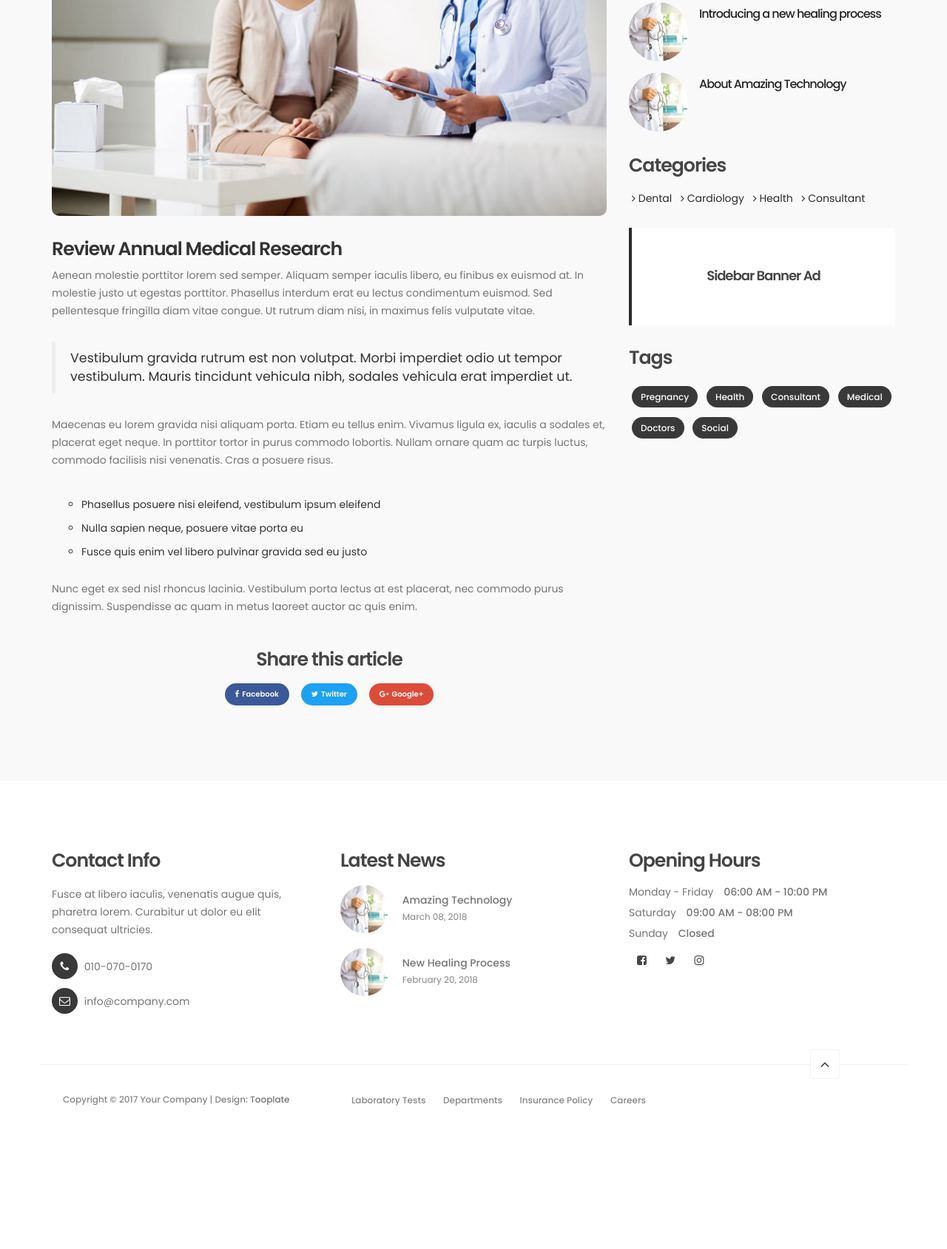
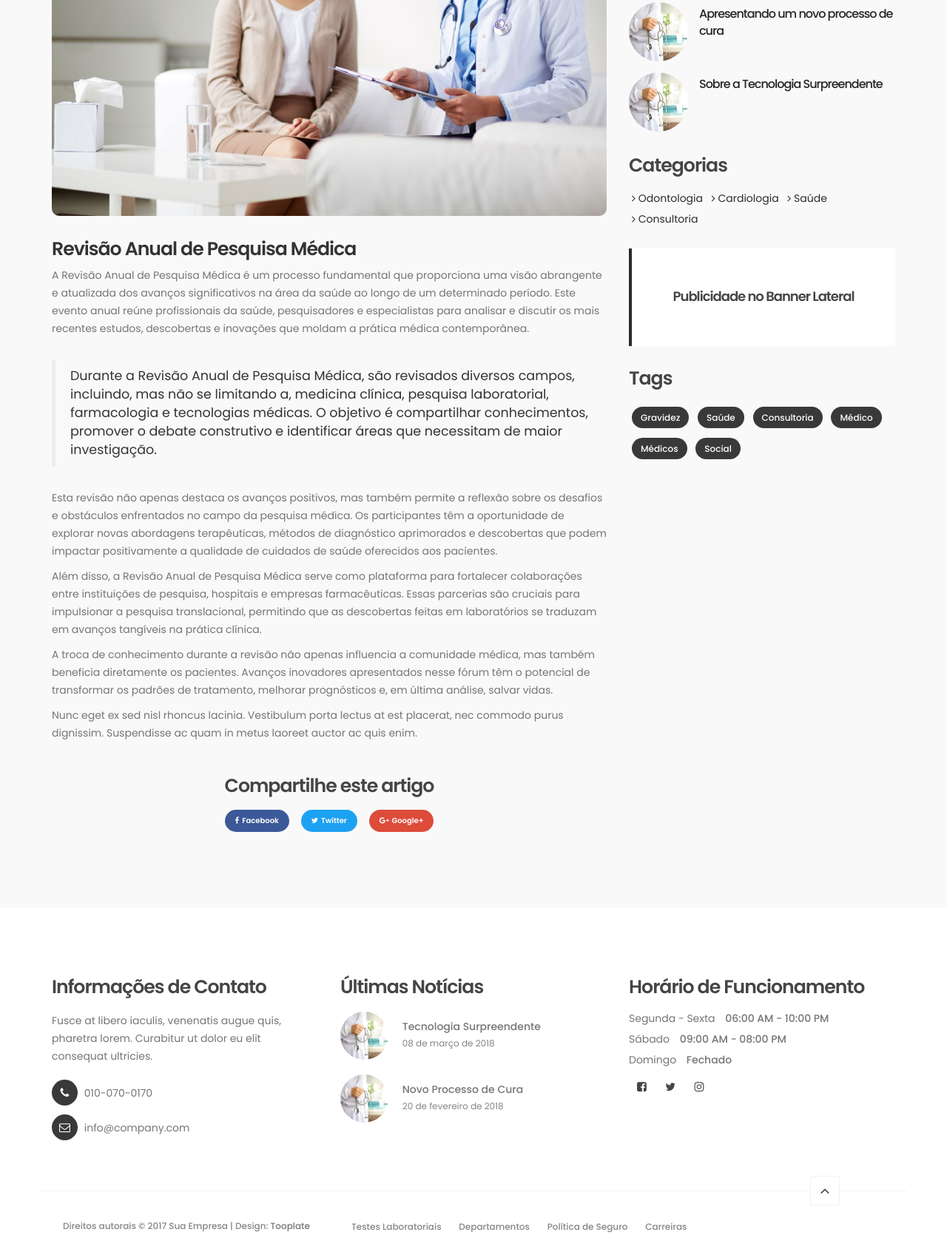
Before and after one commit to sspwn/InterMed, a plain HTML site: page news-detail.html in a window 1280 px wide. Shown: the part 423-2112 px from the top of the page at 74% size. Before the commit the page ends 1978 px from the top, so only its background shows below. Drawn offline with nearby package versions, Linux system fonts and the light colour scheme; a script that the page names is missing.

Commit message:
Add files via upload

```diff
--- a/news-detail.html
+++ b/news-detail.html
@@ -1,5 +1,6 @@
 <!DOCTYPE html>
 <html lang="en">
+
 <head>
 
      <title>Health Template - News Page</title>
@@ -30,9 +31,10 @@ http://www.tooplate.com/view/2098-health
      <link rel="stylesheet" href="css/tooplate-style.css">
 
 </head>
+
 <body id="top" data-spy="scroll" data-target=".navbar-collapse" data-offset="50">
 
-     <!-- PRE LOADER -->
+     <!-- PRÉ-CARREGADOR -->
      <section class="preloader">
           <div class="spinner">
 
@@ -42,19 +44,21 @@ http://www.tooplate.com/view/2098-health
      </section>
 
 
-     <!-- HEADER -->
+     <!-- CABEÇALHO -->
      <header>
           <div class="container">
                <div class="row">
 
                     <div class="col-md-4 col-sm-3">
-                         <p>Welcome to a Professional Health Care</p>
+                         <p>Bem-vindo a um Atendimento de Saúde Profissional</p>
                     </div>
 
                     <div class="col-md-8 col-sm-9 text-align-right">
                          <span class="phone-icon"><i class="fa fa-phone"></i> 010-060-0160</span>
-                         <span class="date-icon"><i class="fa fa-calendar-plus-o"></i> 6:00 AM - 10:00 PM (Mon-Fri)</span>
-                         <span class="email-icon"><i class="fa fa-envelope-o"></i> <a href="#">info@company.com</a></span>
+                         <span class="date-icon"><i class="fa fa-calendar-plus-o"></i> 6:00 AM - 10:00 PM
+                              (Seg-Sex)</span>
+                         <span class="email-icon"><i class="fa fa-envelope-o"></i> <a
+                                   href="#">info@company.com</a></span>
                     </div>
 
                </div>
@@ -73,19 +77,19 @@ http://www.tooplate.com/view/2098-health
                          <span class="icon icon-bar"></span>
                     </button>
 
-                    <!-- lOGO TEXT HERE -->
-                    <a href="index.html" class="navbar-brand"><i class="fa fa-h-square"></i>ealth Center</a>
+                    <!-- TEXTO DO LOGOTIPO AQUI -->
+                    <a href="index.html" class="navbar-brand"><i class="fa fa-h-square"></i>Centro de Saúde</a>
                </div>
 
-               <!-- MENU LINKS -->
+               <!-- LINKS DO MENU -->
                <div class="collapse navbar-collapse">
                     <ul class="nav navbar-nav navbar-right">
-                         <li><a href="index.html#top" class="smoothScroll">Home</a></li>
-                         <li><a href="index.html#about" class="smoothScroll">About Us</a></li>
-                         <li><a href="index.html#team" class="smoothScroll">Our Staff</a></li>
-                         <li><a href="index.html#news" class="smoothScroll">News</a></li>
-                         <li><a href="index.html#google-map" class="smoothScroll">Contact</a></li>
-                         <li class="appointment-btn"><a href="index.html#appointment">Make an appointment</a></li>
+                         <li><a href="index.html#top" class="smoothScroll">Início</a></li>
+                         <li><a href="index.html#about" class="smoothScroll">Sobre Nós</a></li>
+                         <li><a href="index.html#team" class="smoothScroll">Nossa Equipe</a></li>
+                         <li><a href="index.html#news" class="smoothScroll">Notícias</a></li>
+                         <li><a href="index.html#google-map" class="smoothScroll">Contato</a></li>
+                         <li class="appointment-btn"><a href="index.html#appointment">Agende uma consulta</a></li>
                     </ul>
                </div>
 
@@ -93,31 +97,49 @@ http://www.tooplate.com/view/2098-health
      </section>
 
 
-     <!-- NEWS DETAIL -->
+     <!-- DETALHES DA NOTÍCIA -->
      <section id="news-detail" data-stellar-background-ratio="0.5">
           <div class="container">
                <div class="row">
 
                     <div class="col-md-8 col-sm-7">
-                         <!-- NEWS THUMB -->
+                         <!-- THUMB DA NOTÍCIA -->
                          <div class="news-detail-thumb">
                               <div class="news-image">
                                    <img src="images/news-image3.jpg" class="img-responsive" alt="">
                               </div>
-                              <h3>Review Annual Medical Research</h3>
-                              <p>Aenean molestie porttitor lorem sed semper. Aliquam semper iaculis libero, eu finibus ex euismod at. In molestie justo ut egestas porttitor. Phasellus interdum erat eu lectus condimentum euismod. Sed pellentesque fringilla diam vitae congue. Ut rutrum diam nisi, in maximus felis vulputate vitae.</p>
-                              <blockquote>Vestibulum gravida rutrum est non volutpat. Morbi imperdiet odio ut tempor vestibulum. Mauris tincidunt vehicula nibh, sodales vehicula erat imperdiet ut.</blockquote>
-                              <p>Maecenas eu lorem gravida nisi aliquam porta. Etiam eu tellus enim. Vivamus ligula ex, iaculis a sodales et, placerat eget neque. In porttitor tortor in purus commodo lobortis. Nullam ornare quam ac turpis luctus, commodo facilisis nisi venenatis. Cras a posuere risus.</p>
+                              <h3>Revisão Anual de Pesquisa Médica</h3>
+                              <p>A Revisão Anual de Pesquisa Médica é um processo fundamental que proporciona uma visão
+                                   abrangente e atualizada dos avanços significativos na área da saúde ao longo de um
+                                   determinado período. Este evento anual reúne profissionais da saúde, pesquisadores e
+                                   especialistas para analisar e discutir os mais recentes estudos, descobertas e
+                                   inovações que moldam a prática médica contemporânea.</p>
+                              <blockquote>Durante a Revisão Anual de Pesquisa Médica, são revisados diversos campos,
+                                   incluindo, mas não se limitando a, medicina clínica, pesquisa laboratorial,
+                                   farmacologia e tecnologias médicas. O objetivo é compartilhar conhecimentos, promover
+                                   o debate construtivo e identificar áreas que necessitam de maior investigação.
+                              </blockquote>
+                              <p>Esta revisão não apenas destaca os avanços positivos, mas também permite a reflexão
+                                   sobre os desafios e obstáculos enfrentados no campo da pesquisa médica. Os
+                                   participantes têm a oportunidade de explorar novas abordagens terapêuticas, métodos
+                                   de diagnóstico aprimorados e descobertas que podem impactar positivamente a qualidade
+                                   de cuidados de saúde oferecidos aos pacientes.</p>
+                              <p>Além disso, a Revisão Anual de Pesquisa Médica serve como plataforma para fortalecer
+                                   colaborações entre instituições de pesquisa, hospitais e empresas farmacêuticas.
+                                   Essas parcerias são cruciais para impulsionar a pesquisa translacional, permitindo
+                                   que as descobertas feitas em laboratórios se traduzam em avanços tangíveis na prática
+                                   clínica.</p>
+                              <p>A troca de conhecimento durante a revisão não apenas influencia a comunidade médica,
+                                   mas também beneficia diretamente os pacientes. Avanços inovadores apresentados nesse
+                                   fórum têm o potencial de transformar os padrões de tratamento, melhorar prognósticos
+                                   e, em última análise, salvar vidas.
+                              </p>
 
-                              <ul>
-                                   <li>Phasellus posuere nisi eleifend, vestibulum ipsum eleifend</li>
-                                   <li>Nulla sapien neque, posuere vitae porta eu</li>
-                                   <li>Fusce quis enim vel libero pulvinar gravida sed eu justo</li>
-                              </ul>
-
-                              <p>Nunc eget ex sed nisl rhoncus lacinia. Vestibulum porta lectus at est placerat, nec commodo purus dignissim. Suspendisse ac quam in metus laoreet auctor ac quis enim.</p>
+                              <p>Nunc eget ex sed nisl rhoncus lacinia. Vestibulum porta lectus at est placerat, nec
+                                   commodo purus dignissim. Suspendisse ac quam in metus laoreet auctor ac quis enim.
+                              </p>
                               <div class="news-social-share">
-                                   <h4>Share this article</h4>
+                                   <h4>Compartilhe este artigo</h4>
                                    <a href="#" class="btn btn-primary"><i class="fa fa-facebook"></i>Facebook</a>
                                    <a href="#" class="btn btn-success"><i class="fa fa-twitter"></i>Twitter</a>
                                    <a href="#" class="btn btn-danger"><i class="fa fa-google-plus"></i>Google+</a>
@@ -128,51 +150,56 @@ http://www.tooplate.com/view/2098-health
                     <div class="col-md-4 col-sm-5">
                          <div class="news-sidebar">
                               <div class="news-author">
-                                   <h4>About the author</h4>
-                                   <p>Lorem ipsum dolor sit amet, maecenas eget vestibulum justo imperdiet, wisi risus purus augue vulputate voluptate neque.</p>
+                                   <h4>Sobre o autor</h4>
+                                   <p>Lorem ipsum dolor sit amet, maecenas eget vestibulum justo imperdiet, wisi risus
+                                        purus augue vulputate voluptate neque.</p>
                               </div>
 
                               <div class="recent-post">
-                                   <h4>Recent Posts</h4>
+                                   <h4>Postagens Recentes</h4>
 
                                    <div class="media">
                                         <div class="media-object pull-left">
-                                                  <a href="#"><img src="images/news-image.jpg" class="img-responsive" alt=""></a>
+                                             <a href="#"><img src="images/news-image.jpg" class="img-responsive"
+                                                       alt=""></a>
                                         </div>
                                         <div class="media-body">
-                                                  <h4 class="media-heading"><a href="#">Introducing a new healing process</a></h4>
+                                             <h4 class="media-heading"><a href="#">Apresentando um novo processo de
+                                                       cura</a></h4>
                                         </div>
                                    </div>
 
                                    <div class="media">
                                         <div class="media-object pull-left">
-                                                  <a href="#"><img src="images/news-image.jpg" class="img-responsive" alt=""></a>
+                                             <a href="#"><img src="images/news-image.jpg" class="img-responsive"
+                                                       alt=""></a>
                                         </div>
-                                             <div class="media-body">
-                                                  <h4 class="media-heading"><a href="#">About Amazing Technology</a></h4>
+                                        <div class "media-body">
+                                             <h4 class="media-heading"><a href="#">Sobre a Tecnologia Surpreendente</a>
+                                             </h4>
                                         </div>
                                    </div>
                               </div>
 
                               <div class="news-categories">
-                                   <h4>Categories</h4>
-                                        <li><a href="#"><i class="fa fa-angle-right"></i> Dental</a></li>
-                                        <li><a href="#"><i class="fa fa-angle-right"></i> Cardiology</a></li>
-                                        <li><a href="#"><i class="fa fa-angle-right"></i> Health</a></li>
-                                        <li><a href="#"><i class="fa fa-angle-right"></i> Consultant</a></li>
+                                   <h4>Categorias</h4>
+                                   <li><a href="#"><i class="fa fa-angle-right"></i> Odontologia</a></li>
+                                   <li><a href="#"><i class="fa fa-angle-right"></i> Cardiologia</a></li>
+                                   <li><a href="#"><i class="fa fa-angle-right"></i> Saúde</a></li>
+                                   <li><a href="#"><i class="fa fa-angle-right"></i> Consultoria</a></li>
                               </div>
 
                               <div class="news-ads sidebar-ads">
-                                   <h4>Sidebar Banner Ad</h4>
+                                   <h4>Publicidade no Banner Lateral</h4>
                               </div>
 
                               <div class="news-tags">
                                    <h4>Tags</h4>
-                                        <li><a href="#">Pregnancy</a></li>
-                                        <li><a href="#">Health</a></li>
-                                        <li><a href="#">Consultant</a></li>
-                                        <li><a href="#">Medical</a></li>
-                                        <li><a href="#">Doctors</a></li>
+                                   <li><a href="#">Gravidez</a></li>
+                                   <li><a href="#">Saúde</a></li>
+                                   <li><a href="#">Consultoria</a></li>
+                                   <li><a href="#">Médico</a></li>
+                                   <li><a href="#">Médicos</a></li>
                                    <li><a href="#">Social</a></li>
                               </div>
                          </div>
@@ -184,15 +211,16 @@ http://www.tooplate.com/view/2098-health
 
 
 
-     <!-- FOOTER -->
+     <!-- RODAPÉ -->
      <footer data-stellar-background-ratio="5">
           <div class="container">
                <div class="row">
 
                     <div class="col-md-4 col-sm-4">
                          <div class="footer-thumb">
-                              <h4 class="wow fadeInUp" data-wow-delay="0.4s">Contact Info</h4>
-                              <p>Fusce at libero iaculis, venenatis augue quis, pharetra lorem. Curabitur ut dolor eu elit consequat ultricies.</p>
+                              <h4 class="wow fadeInUp" data-wow-delay="0.4s">Informações de Contato</h4>
+                              <p>Fusce at libero iaculis, venenatis augue quis, pharetra lorem. Curabitur ut dolor eu
+                                   elit consequat ultricies.</p>
 
                               <div class="contact-info">
                                    <p><i class="fa fa-phone"></i> 010-070-0170</p>
@@ -203,14 +231,16 @@ http://www.tooplate.com/view/2098-health
 
                     <div class="col-md-4 col-sm-4">
                          <div class="footer-thumb">
-                              <h4 class="wow fadeInUp" data-wow-delay="0.4s">Latest News</h4>
+                              <h4 class="wow fadeInUp" data-wow-delay="0.4s">Últimas Notícias</h4>
                               <div class="latest-stories">
                                    <div class="stories-image">
                                         <a href="#"><img src="images/news-image.jpg" class="img-responsive" alt=""></a>
                                    </div>
                                    <div class="stories-info">
-                                        <a href="#"><h5>Amazing Technology</h5></a>
-                                        <span>March 08, 2018</span>
+                                        <a href="#">
+                                             <h5>Tecnologia Surpreendente</h5>
+                                        </a>
+                                        <span>08 de março de 2018</span>
                                    </div>
                               </div>
 
@@ -219,8 +249,10 @@ http://www.tooplate.com/view/2098-health
                                         <a href="#"><img src="images/news-image.jpg" class="img-responsive" alt=""></a>
                                    </div>
                                    <div class="stories-info">
-                                        <a href="#"><h5>New Healing Process</h5></a>
-                                        <span>February 20, 2018</span>
+                                        <a href="#">
+                                             <h5>Novo Processo de Cura</h5>
+                                        </a>
+                                        <span>20 de fevereiro de 2018</span>
                                    </div>
                               </div>
                          </div>
@@ -229,14 +261,14 @@ http://www.tooplate.com/view/2098-health
                     <div class="col-md-4 col-sm-4">
                          <div class="footer-thumb">
                               <div class="opening-hours">
-                                   <h4 class="wow fadeInUp" data-wow-delay="0.4s">Opening Hours</h4>
-                                   <p>Monday - Friday <span>06:00 AM - 10:00 PM</span></p>
-                                   <p>Saturday <span>09:00 AM - 08:00 PM</span></p>
-                                   <p>Sunday <span>Closed</span></p>
+                                   <h4 class="wow fadeInUp" data-wow-delay="0.4s">Horário de Funcionamento</h4>
+                                   <p>Segunda - Sexta <span>06:00 AM - 10:00 PM</span></p>
+                                   <p>Sábado <span>09:00 AM - 08:00 PM</span></p>
+                                   <p>Domingo <span>Fechado</span></p>
                               </div>
 
                               <ul class="social-icon">
-                                   <li><a href="#" class="fa fa-facebook-square" attr="facebook icon"></a></li>
+                                   <li><a href="#" class="fa fa-facebook-square" attr="ícone do Facebook"></a></li>
                                    <li><a href="#" class="fa fa-twitter"></a></li>
                                    <li><a href="#" class="fa fa-instagram"></a></li>
                               </ul>
@@ -246,22 +278,23 @@ http://www.tooplate.com/view/2098-health
                     <div class="col-md-12 col-sm-12 border-top">
                          <div class="col-md-4 col-sm-6">
                               <div class="copyright-text">
-                                   <p>Copyright &copy; 2017 Your Company
+                                   <p>Direitos autorais &copy; 2017 Sua Empresa
 
                                         | Design: <a href="http://www.tooplate.com" target="_parent">Tooplate</a></p>
                               </div>
                          </div>
                          <div class="col-md-6 col-sm-6">
                               <div class="footer-link">
-                                   <a href="#">Laboratory Tests</a>
-                                   <a href="#">Departments</a>
-                                   <a href="#">Insurance Policy</a>
-                                   <a href="#">Careers</a>
+                                   <a href="#">Testes Laboratoriais</a>
+                                   <a href="#">Departamentos</a>
+                                   <a href="#">Política de Seguro</a>
+                                   <a href="#">Carreiras</a>
                               </div>
                          </div>
                          <div class="col-md-2 col-sm-2 text-align-center">
                               <div class="angle-up-btn">
-                                  <a href="#top" class="smoothScroll wow fadeInUp" data-wow-delay="1.2s"><i class="fa fa-angle-up"></i></a>
+                                   <a href="#top" class="smoothScroll wow fadeInUp" data-wow-delay="1.2s"><i
+                                             class="fa fa-angle-up"></i></a>
                               </div>
                          </div>
                     </div>
@@ -269,7 +302,6 @@ http://www.tooplate.com/view/2098-health
                </div>
           </div>
      </footer>
-
 
      <!-- SCRIPTS -->
      <script src="js/jquery.js"></script>
@@ -284,4 +316,5 @@ http://www.tooplate.com/view/2098-health
      <script src="js/custom.js"></script>
 
 </body>
+
 </html>
```
Lines whose indentation alone changed are shown as unchanged.
